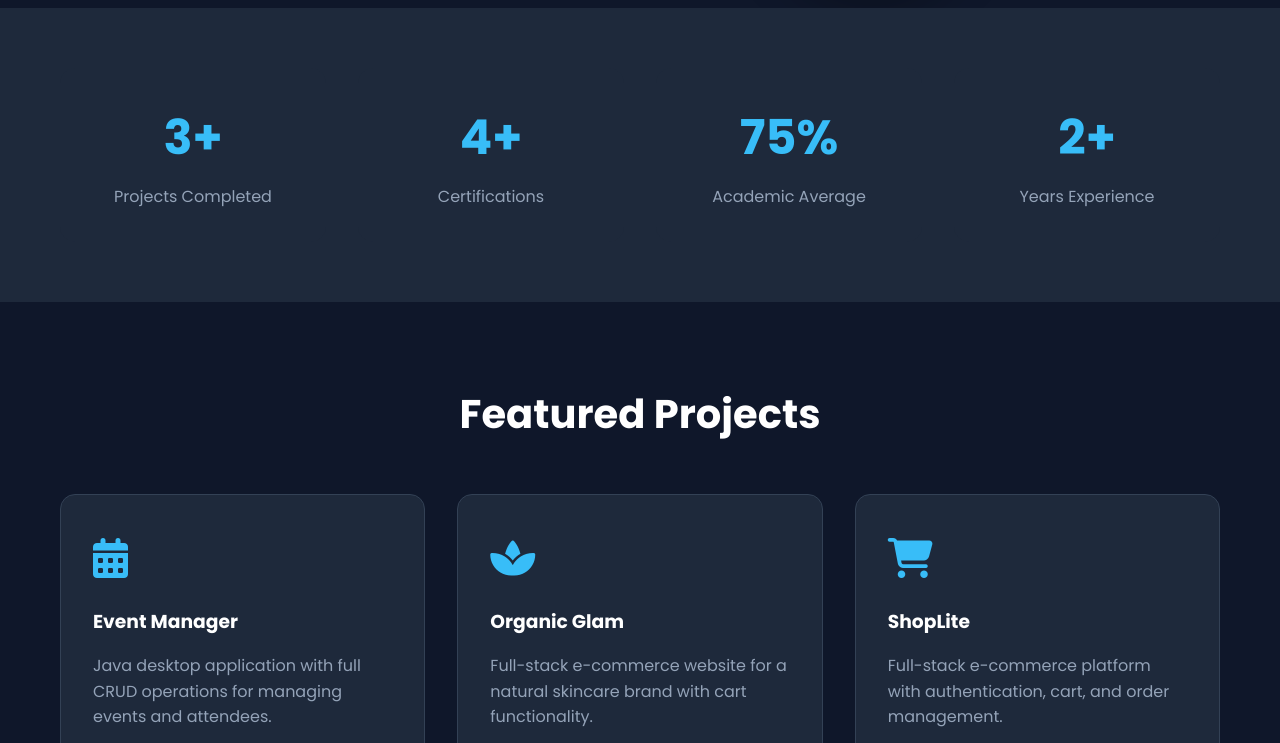
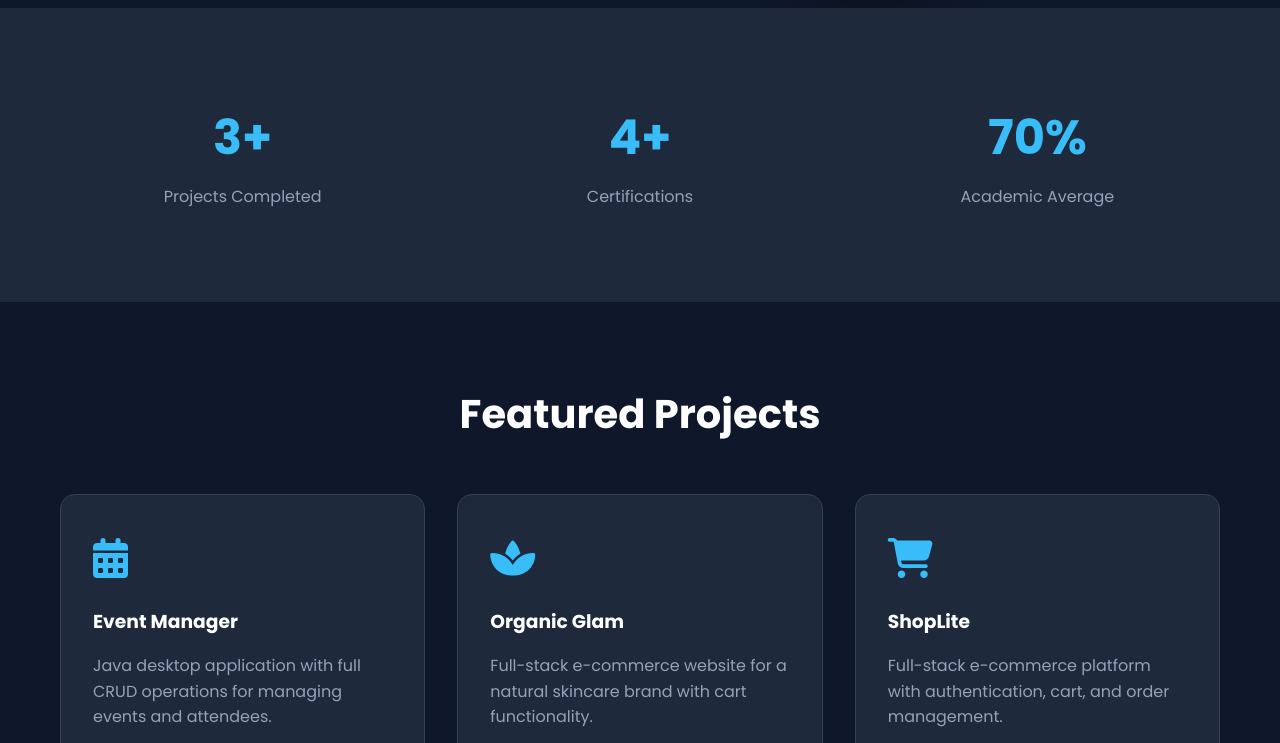
Before and after one commit to Believe05/bongiwe-portfolio, a plain HTML site: page index.html in a window 1280 px wide. Shown: the part 937-1680 px from the top of the page. Drawn offline with Linux system fonts and the light colour scheme.

Commit message:
Update index.html

```diff
--- a/index.html
+++ b/index.html
@@ -86,16 +86,11 @@
                 </div>
                 <div class="stat-card">
                     <div class="stat-number">
-                        <span class="count" data-target="75">0</span><span>%</span>
+                        <span class="count" data-target="70+">0</span><span>%</span>
                     </div>
                     <p>Academic Average</p>
                 </div>
-                <div class="stat-card">
-                    <div class="stat-number">
-                        <span class="count" data-target="2">0</span><span>+</span>
-                    </div>
-                    <p>Years Experience</p>
-                </div>
+
             </div>
         </div>
     </section>
```
